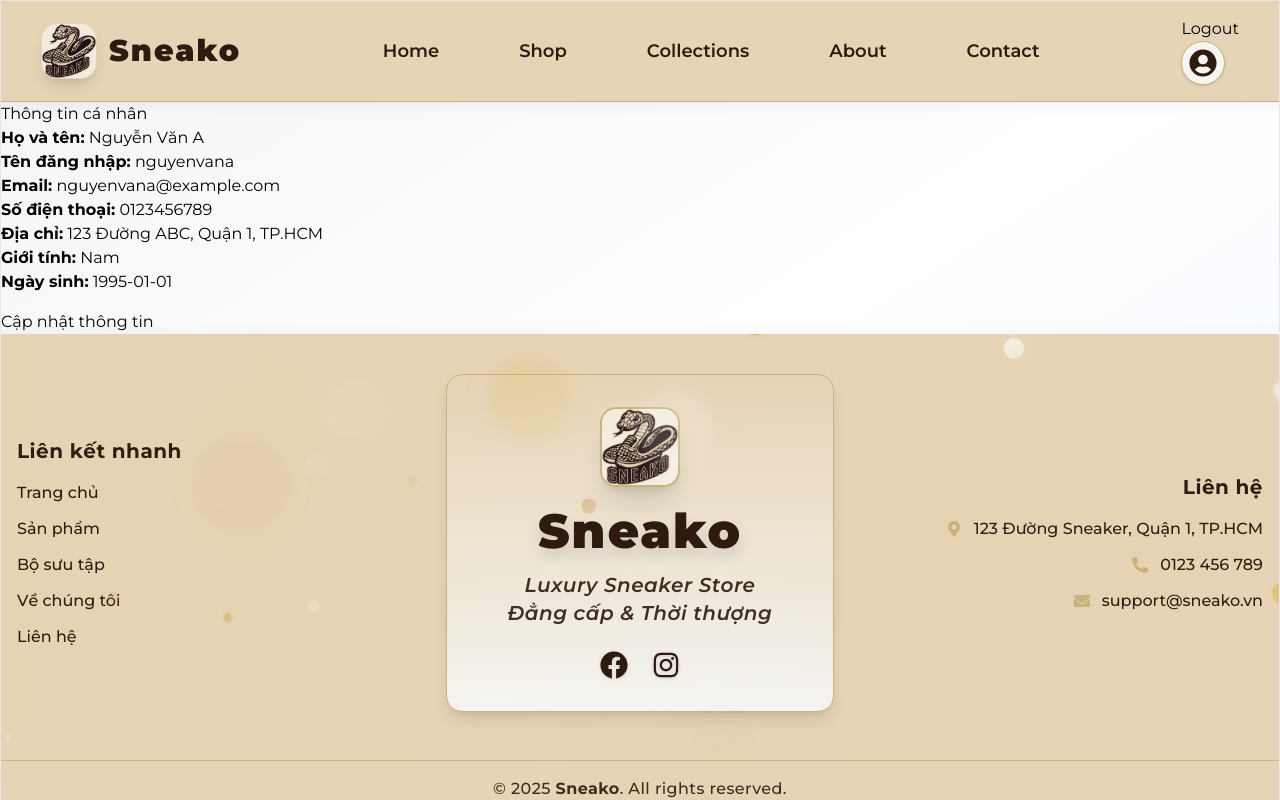
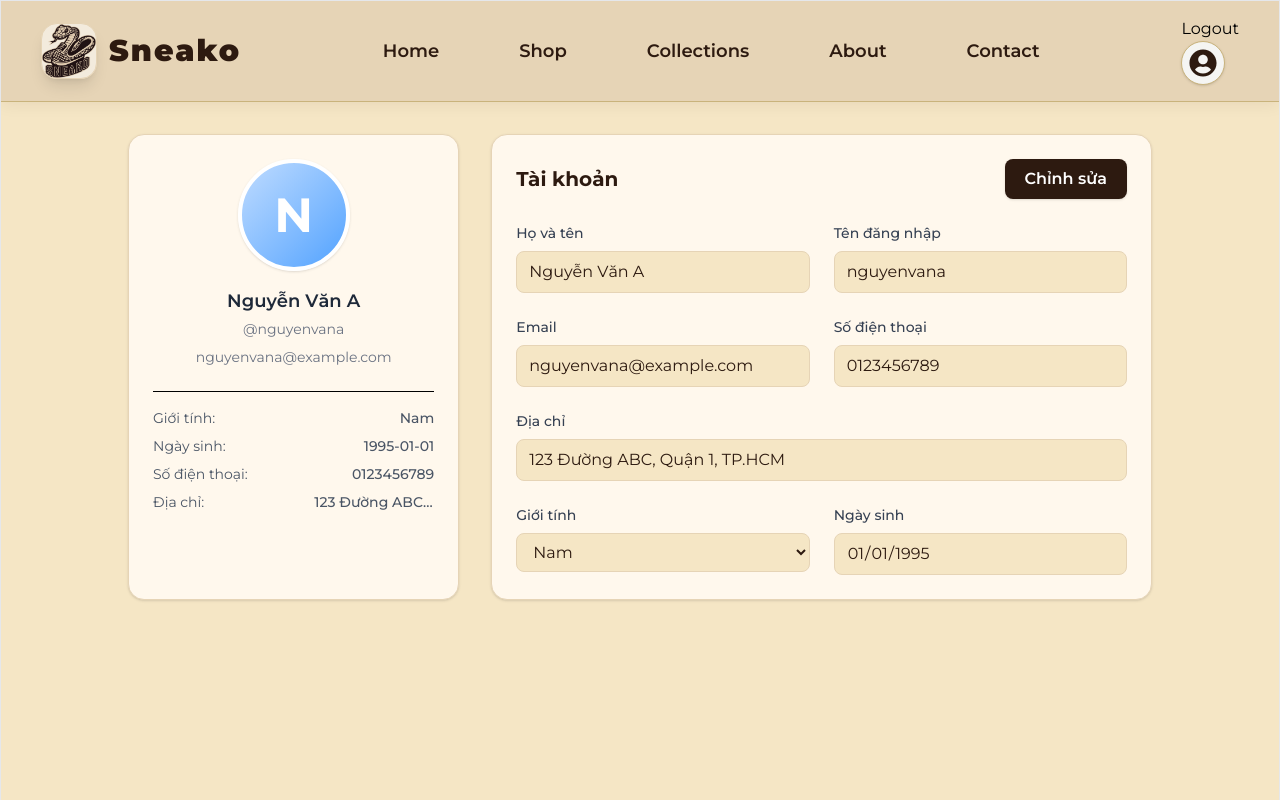
Before and after one commit to MuonNghiCode/shoes-e-commercial-fe, a React (Vite) app: page /profile in a window 1280 px wide. Shown: the top 800 px of the page. Built offline with nearby package versions, Linux system fonts and the light colour scheme; sample sign-in values are in the browser's storage.

Commit message:
update user profile and user order

```diff
--- a/src/components/UserDropdown.tsx
+++ b/src/components/UserDropdown.tsx
@@ -23,18 +23,12 @@
       navigate("/login");
     };
 
-    const handleLinkClick = (path: string) => {
-      if (onClose) {
-        onClose();
-      }
-      navigate(path);
-    };
-
     return (
       <div
         ref={ref}
         className="absolute right-0 mt-2 w-52 bg-white border rounded-xl shadow-lg z-50 animate-fadeIn overflow-hidden"
         style={{ borderColor: "#E6D4B6" }}
+        onClick={(e) => e.stopPropagation()}
       >
         {/* User Info Header */}
         <div className="px-4 py-3 border-b" style={{ borderColor: "#E6D4B6" }}>
@@ -65,24 +59,22 @@
           {" "}
           <Link
             to="/profile"
-            onClick={(e) => {
-              e.preventDefault();
-              handleLinkClick("/profile");
-            }}
             className="w-full flex items-center px-4 py-2 text-sm hover:bg-gray-50 transition-colors"
             style={{ color: "var(--sneako-dark)" }}
+            onClick={() => {
+              onClose?.();
+            }}
           >
             <FaUserCircle size={16} className="mr-3" />
             Trang cá nhân
           </Link>
           <Link
             to="/orders"
-            onClick={(e) => {
-              e.preventDefault();
-              handleLinkClick("/orders");
-            }}
             className="w-full flex items-center px-4 py-2 text-sm hover:bg-gray-50 transition-colors"
             style={{ color: "var(--sneako-dark)" }}
+            onClick={() => {
+              onClose?.();
+            }}
           >
             <FaClipboardList size={16} className="mr-3" />
             Đơn hàng
@@ -104,12 +96,11 @@
               </div>
               <Link
                 to="/admin"
-                onClick={(e) => {
-                  e.preventDefault();
-                  handleLinkClick("/admin");
-                }}
                 className="w-full flex items-center px-4 py-2 text-sm hover:bg-gray-50 transition-colors"
                 style={{ color: "var(--sneako-gold)" }}
+                onClick={() => {
+                  onClose?.();
+                }}
               >
                 <FaCog size={16} className="mr-3" />
                 Bảng điều khiển Admin
@@ -120,7 +111,10 @@
         {/* Logout Section */}
         <div className="border-t" style={{ borderColor: "#E6D4B6" }}>
           <button
-            onClick={handleLogout}
+            onClick={() => {
+              onClose?.();
+              handleLogout();
+            }}
             className="w-full flex items-center px-4 py-2 text-sm hover:bg-red-50 transition-colors text-red-600"
           >
             <FaSignOutAlt size={16} className="mr-3" />
--- a/src/pages/Order/MyOrders.tsx
+++ b/src/pages/Order/MyOrders.tsx
@@ -1,112 +1,84 @@
-import { useState } from "react";
-import ViewOrder from "./ViewOrder";
+import React from "react";
 
 const orders = [
   {
-    id: "DH001",
+    id: 1,
+    product: "Nike Air Max 270",
     date: "2025-07-01",
-    status: "Đang xử lý",
-    total: 3200000,
-    items: [{ name: "Nike Air Max 270", quantity: 1, price: 3200000 }],
+    price: 3200000,
+    status: "Hoàn thành",
   },
   {
-    id: "DH002",
+    id: 2,
+    product: "Adidas Ultraboost 21",
     date: "2025-06-20",
-    status: "Đã giao",
-    total: 5000000,
-    items: [
-      { name: "Adidas Ultraboost 21", quantity: 1, price: 3500000 },
-      { name: "Converse Chuck Taylor", quantity: 1, price: 1500000 },
-    ],
+    price: 3500000,
+    status: "Chờ xử lý",
+  },
+  {
+    id: 3,
+    product: "Converse Chuck Taylor",
+    date: "2025-06-10",
+    price: 1500000,
+    status: "Đang giao",
   },
 ];
 
-export default function MyOrders() {
-  const [selectedOrder, setSelectedOrder] = useState<any>(null);
+const statusColor: Record<string, string> = {
+  "Hoàn thành": "bg-green-100 text-green-700",
+  "Chờ xử lý": "bg-yellow-100 text-yellow-700",
+  "Đang giao": "bg-blue-100 text-blue-700",
+};
 
+const MyOrders = () => {
   return (
-    <div>
-      <h1>Đơn hàng của tôi</h1>
-      <table
-        style={{ width: "100%", borderCollapse: "collapse", marginTop: 16 }}
-      >
+    <div className="min-h-screen bg-[#F5E6C5] py-8 px-2 md:px-8">
+      <div className="max-w-4xl mx-auto bg-[#FFF8ED] rounded-2xl shadow p-8 border border-[#E6D4B6]">
+        <h1 className="text-2xl font-bold text-[#2D1A10] mb-6">
+          Đơn hàng của tôi
+        </h1>
+        <div className="overflow-x-auto">
+          <table className="min-w-full text-sm text-[#2D1A10]">
             <thead>
-          <tr>
-            <th style={{ border: "1px solid #ccc", padding: 8 }}>Mã đơn</th>
-            <th style={{ border: "1px solid #ccc", padding: 8 }}>Ngày đặt</th>
-            <th style={{ border: "1px solid #ccc", padding: 8 }}>Trạng thái</th>
-            <th style={{ border: "1px solid #ccc", padding: 8 }}>Tổng tiền</th>
-            <th style={{ border: "1px solid #ccc", padding: 8 }}>Sản phẩm</th>
-            <th style={{ border: "1px solid #ccc", padding: 8 }}>Thao tác</th>
+              <tr className="bg-[#E6D4B6] text-[#2D1A10]">
+                <th className="py-3 px-4 text-left font-semibold">Mã đơn</th>
+                <th className="py-3 px-4 text-left font-semibold">Sản phẩm</th>
+                <th className="py-3 px-4 text-left font-semibold">Ngày đặt</th>
+                <th className="py-3 px-4 text-left font-semibold">Giá</th>
+                <th className="py-3 px-4 text-left font-semibold">
+                  Trạng thái
+                </th>
               </tr>
             </thead>
             <tbody>
               {orders.map((order) => (
-            <tr key={order.id}>
-              <td style={{ border: "1px solid #ccc", padding: 8 }}>
-                {order.id}
+                <tr
+                  key={order.id}
+                  className="border-b border-[#E6D4B6] last:border-0"
+                >
+                  <td className="py-3 px-4 font-medium">#{order.id}</td>
+                  <td className="py-3 px-4">{order.product}</td>
+                  <td className="py-3 px-4">{order.date}</td>
+                  <td className="py-3 px-4">
+                    {order.price.toLocaleString()} đ
                   </td>
-              <td style={{ border: "1px solid #ccc", padding: 8 }}>
-                {order.date}
-              </td>
-              <td style={{ border: "1px solid #ccc", padding: 8 }}>
+                  <td className="py-3 px-4">
+                    <span
+                      className={`px-3 py-1 rounded-full text-xs font-semibold ${
+                        statusColor[order.status]
+                      }`}
+                    >
                       {order.status}
-              </td>
-              <td style={{ border: "1px solid #ccc", padding: 8 }}>
-                {order.total.toLocaleString()} đ
-              </td>
-              <td style={{ border: "1px solid #ccc", padding: 8 }}>
-                <ul style={{ margin: 0, paddingLeft: 16 }}>
-                  {order.items.map((item, idx) => (
-                    <li key={idx}>
-                      {item.name} x{item.quantity} (
-                      {item.price.toLocaleString()} đ)
-                    </li>
-                  ))}
-                </ul>
-              </td>
-              <td style={{ border: "1px solid #ccc", padding: 8 }}>
-                <button onClick={() => setSelectedOrder(order)}>
-                  View Order Detail
-                </button>
+                    </span>
                   </td>
                 </tr>
               ))}
             </tbody>
           </table>
-
-      {selectedOrder && (
-        <div
-          style={{
-            position: "fixed",
-            top: 0,
-            left: 0,
-            width: "100vw",
-            height: "100vh",
-            background: "rgba(0,0,0,0.3)",
-            display: "flex",
-            alignItems: "center",
-            justifyContent: "center",
-            zIndex: 1000,
-          }}
-          onClick={() => setSelectedOrder(null)}
-        >
-          <div
-            style={{
-              background: "#fff",
-              padding: 24,
-              borderRadius: 8,
-              minWidth: 350,
-            }}
-            onClick={(e) => e.stopPropagation()}
-          >
-            <ViewOrder
-              order={selectedOrder}
-              onClose={() => setSelectedOrder(null)}
-            />
         </div>
       </div>
-      )}
     </div>
   );
-}
+};
+
+export default MyOrders;
--- a/src/pages/UserProfile.tsx
+++ b/src/pages/UserProfile.tsx
@@ -1,4 +1,6 @@
 import React, { useState } from "react";
+import { ToastContainer, toast } from "react-toastify";
+import "react-toastify/dist/ReactToastify.css";
 
 const initialUser = {
   fullName: "Nguyễn Văn A",
@@ -36,114 +38,182 @@
     e.preventDefault();
     setUser(form);
     setEdit(false);
+    toast.success("Cập nhật thông tin thành công!", {
+      position: "top-right",
+      autoClose: 2000,
+      hideProgressBar: false,
+      closeOnClick: true,
+      pauseOnHover: true,
+      draggable: true,
+      progress: undefined,
+    });
   };
 
   return (
-    <div>
-      <h1>Thông tin cá nhân</h1>
-      {!edit ? (
-        <>
-          <ul>
-            <li>
-              <strong>Họ và tên:</strong> {user.fullName}
-            </li>
-            <li>
-              <strong>Tên đăng nhập:</strong> {user.username}
-            </li>
-            <li>
-              <strong>Email:</strong> {user.email}
-            </li>
-            <li>
-              <strong>Số điện thoại:</strong> {user.phone}
-            </li>
-            <li>
-              <strong>Địa chỉ:</strong> {user.address}
-            </li>
-            <li>
-              <strong>Giới tính:</strong> {user.gender}
-            </li>
-            <li>
-              <strong>Ngày sinh:</strong> {user.dob}
-            </li>
-          </ul>
-          <button onClick={handleEdit} style={{ marginTop: 16 }}>
-            Cập nhật thông tin
+    <div className="min-h-screen bg-[#F5E6C5] py-8 px-2 md:px-8">
+      <ToastContainer />
+      <div className="max-w-5xl mx-auto flex flex-col md:flex-row gap-8">
+        {/* Sidebar */}
+        <div className="md:w-1/3 w-full bg-[#FFF8ED] rounded-2xl shadow p-6 flex flex-col items-center border border-[#E6D4B6]">
+          <div className="w-28 h-28 rounded-full bg-gradient-to-br from-blue-200 to-blue-400 flex items-center justify-center mb-4 border-4 border-white shadow">
+            <span className="text-5xl font-bold text-white select-none">
+              {user.fullName.charAt(0)}
+            </span>
+          </div>
+          <div className="text-center">
+            <div className="font-semibold text-lg text-gray-800 mb-1">
+              {user.fullName}
+            </div>
+            <div className="text-gray-500 text-sm mb-2">@{user.username}</div>
+            <div className="text-gray-500 text-sm mb-2">{user.email}</div>
+          </div>
+          <div className="w-full border-t my-4" />
+          <div className="flex flex-col gap-2 w-full">
+            <div className="flex items-center justify-between text-sm text-gray-600">
+              <span>Giới tính:</span>
+              <span className="font-medium">{user.gender}</span>
+            </div>
+            <div className="flex items-center justify-between text-sm text-gray-600">
+              <span>Ngày sinh:</span>
+              <span className="font-medium">{user.dob}</span>
+            </div>
+            <div className="flex items-center justify-between text-sm text-gray-600">
+              <span>Số điện thoại:</span>
+              <span className="font-medium">{user.phone}</span>
+            </div>
+            <div className="flex items-center justify-between text-sm text-gray-600">
+              <span>Địa chỉ:</span>
+              <span className="font-medium text-right max-w-[120px] truncate">
+                {user.address}
+              </span>
+            </div>
+          </div>
+        </div>
+        {/* Main Content */}
+        <div className="md:w-2/3 w-full bg-[#FFF8ED] rounded-2xl shadow p-6 border border-[#E6D4B6]">
+          <div className="flex items-center justify-between mb-6">
+            <h2 className="text-xl font-bold text-[#2D1A10]">Tài khoản</h2>
+            {!edit && (
+              <button
+                onClick={handleEdit}
+                className="bg-[#2D1A10] hover:bg-[#C9B37C] text-white px-5 py-2 rounded-lg font-semibold shadow transition-colors"
+              >
+                Chỉnh sửa
               </button>
-        </>
-      ) : (
+            )}
+          </div>
           <form
             onSubmit={handleSave}
-          style={{
-            display: "flex",
-            flexDirection: "column",
-            gap: 8,
-            maxWidth: 400,
-          }}
+            className="grid grid-cols-1 md:grid-cols-2 gap-6"
           >
-          <label>
-            Họ và tên:
+            <div className="flex flex-col gap-2">
+              <label className="text-sm font-medium text-gray-700">
+                Họ và tên
+              </label>
               <input
                 name="fullName"
                 value={form.fullName}
                 onChange={handleChange}
+                disabled={!edit}
+                className="border border-[#E6D4B6] rounded-lg px-3 py-2 focus:outline-none focus:ring-2 focus:ring-[#C9B37C] bg-[#FFF8ED] disabled:bg-[#F5E6C5] text-[#2D1A10]"
               />
+            </div>
+            <div className="flex flex-col gap-2">
+              <label className="text-sm font-medium text-gray-700">
+                Tên đăng nhập
               </label>
-          <label>
-            Tên đăng nhập:
               <input
                 name="username"
                 value={form.username}
                 onChange={handleChange}
                 disabled
+                className="border border-[#E6D4B6] rounded-lg px-3 py-2 bg-[#F5E6C5] text-[#2D1A10]"
               />
-          </label>
-          <label>
-            Email:
+            </div>
+            <div className="flex flex-col gap-2">
+              <label className="text-sm font-medium text-gray-700">Email</label>
               <input
                 name="email"
                 value={form.email}
                 onChange={handleChange}
                 type="email"
+                disabled={!edit}
+                className="border border-[#E6D4B6] rounded-lg px-3 py-2 focus:outline-none focus:ring-2 focus:ring-[#C9B37C] bg-[#FFF8ED] disabled:bg-[#F5E6C5] text-[#2D1A10]"
               />
+            </div>
+            <div className="flex flex-col gap-2">
+              <label className="text-sm font-medium text-gray-700">
+                Số điện thoại
               </label>
-          <label>
-            Số điện thoại:
-            <input name="phone" value={form.phone} onChange={handleChange} />
+              <input
+                name="phone"
+                value={form.phone}
+                onChange={handleChange}
+                disabled={!edit}
+                className="border border-[#E6D4B6] rounded-lg px-3 py-2 focus:outline-none focus:ring-2 focus:ring-[#C9B37C] bg-[#FFF8ED] disabled:bg-[#F5E6C5] text-[#2D1A10]"
+              />
+            </div>
+            <div className="flex flex-col gap-2 md:col-span-2">
+              <label className="text-sm font-medium text-gray-700">
+                Địa chỉ
               </label>
-          <label>
-            Địa chỉ:
               <input
                 name="address"
                 value={form.address}
                 onChange={handleChange}
+                disabled={!edit}
+                className="border border-[#E6D4B6] rounded-lg px-3 py-2 focus:outline-none focus:ring-2 focus:ring-[#C9B37C] bg-[#FFF8ED] disabled:bg-[#F5E6C5] text-[#2D1A10]"
               />
+            </div>
+            <div className="flex flex-col gap-2">
+              <label className="text-sm font-medium text-gray-700">
+                Giới tính
               </label>
-          <label>
-            Giới tính:
-            <select name="gender" value={form.gender} onChange={handleChange}>
+              <select
+                name="gender"
+                value={form.gender}
+                onChange={handleChange}
+                disabled={!edit}
+                className="border border-[#E6D4B6] rounded-lg px-3 py-2 bg-[#FFF8ED] disabled:bg-[#F5E6C5] text-[#2D1A10]"
+              >
                 <option value="Nam">Nam</option>
                 <option value="Nữ">Nữ</option>
                 <option value="Khác">Khác</option>
               </select>
+            </div>
+            <div className="flex flex-col gap-2">
+              <label className="text-sm font-medium text-gray-700">
+                Ngày sinh
               </label>
-          <label>
-            Ngày sinh:
               <input
                 name="dob"
                 value={form.dob}
                 onChange={handleChange}
                 type="date"
+                disabled={!edit}
+                className="border border-[#E6D4B6] rounded-lg px-3 py-2 bg-[#FFF8ED] disabled:bg-[#F5E6C5] text-[#2D1A10]"
               />
-          </label>
-
-          <div style={{ display: "flex", gap: 8, marginTop: 8 }}>
-            <button type="submit">Lưu</button>
-            <button type="button" onClick={handleCancel}>
+            </div>
+            {edit && (
+              <div className="md:col-span-2 flex gap-3 justify-end mt-2">
+                <button
+                  type="submit"
+                  className="bg-[#2D1A10] hover:bg-[#C9B37C] text-white px-6 py-2 rounded-lg font-semibold shadow transition-colors"
+                >
+                  Lưu
+                </button>
+                <button
+                  type="button"
+                  onClick={handleCancel}
+                  className="bg-[#E6D4B6] hover:bg-[#C9B37C] text-[#2D1A10] px-6 py-2 rounded-lg font-semibold shadow transition-colors"
+                >
                   Hủy
                 </button>
               </div>
+            )}
           </form>
-      )}
+        </div>
+      </div>
     </div>
   );
 };
```
Lines whose indentation alone changed are shown as unchanged.
